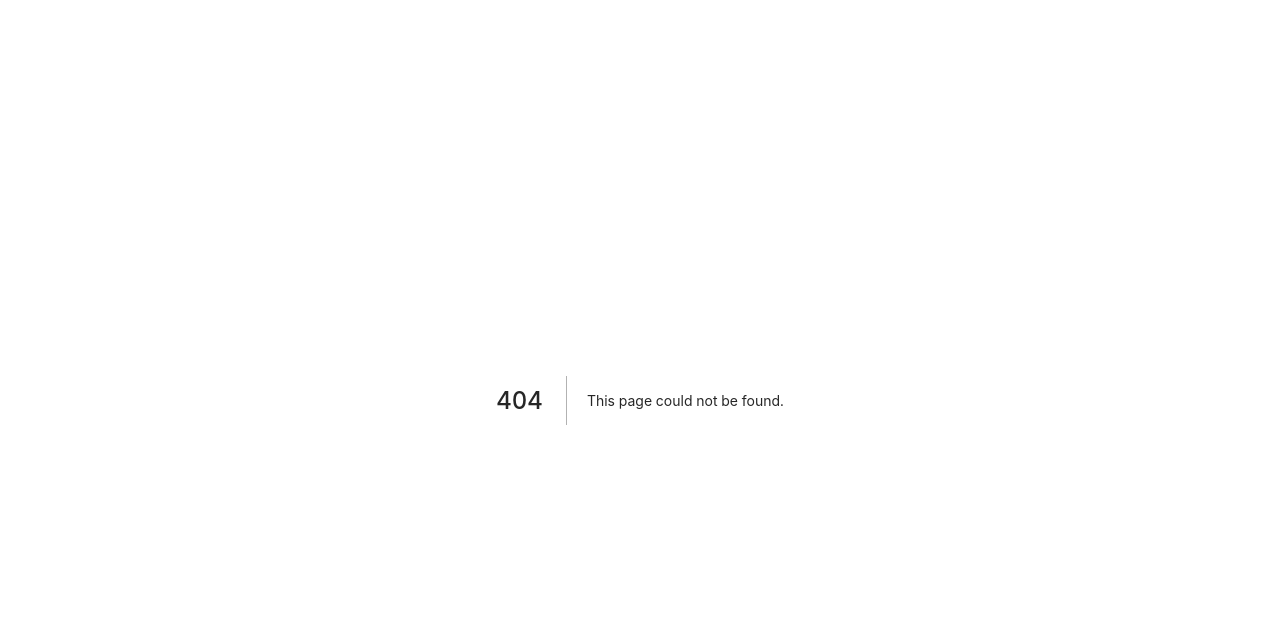
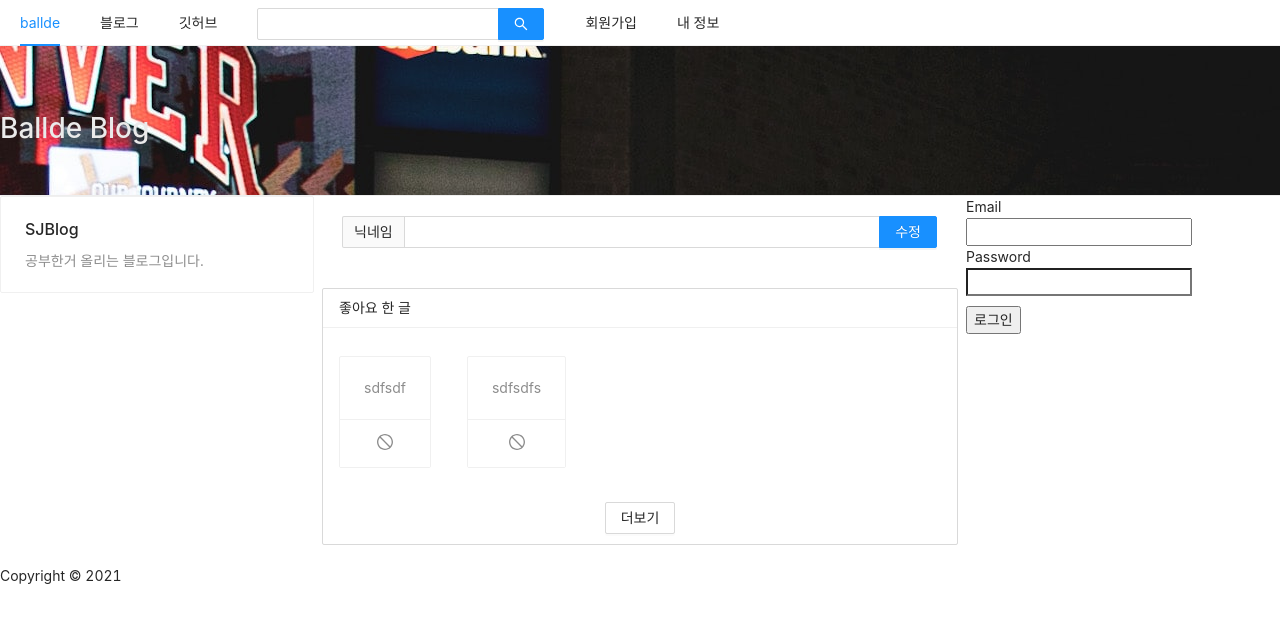
Before and after one commit to YuSunjo/Myblog, a Next.js app in the folder front/: page /profile in a window 1280 px wide. Before the commit this address had no page. Shown: the top 622 px of the page. Built offline with nearby package versions, Linux system fonts and the light colour scheme.

Commit message:
프로필 페이지

```diff
--- a/front/components/AppLayout.js
+++ b/front/components/AppLayout.js
@@ -36,6 +36,9 @@ const AppLayout = ({ children }) => {
                         <Link href="/signup"><a>회원가입</a></Link>
                     </Menu.Item>
                 )}
+                <Menu.Item>
+                    <Link href="/profile"><a>내 정보</a></Link>
+                </Menu.Item>
             </Menu>
             <div id="ImageHeader">
                 <Row>
--- /dev/null
+++ b/front/components/LikeList.js
@@ -0,0 +1,36 @@
+import { Button, List, Card } from 'antd';
+import React from 'react';
+import PropTypes from 'prop-types';
+import { StopOutlined } from '@ant-design/icons';
+
+const LikeList = ({ header, data }) => {
+    return (
+        <div>
+            <List
+                style={{ marginBottom: 20 }}
+                grid={{ gutter: 4, xs: 2, md: 3 }}
+                size="small"
+                header={<div>{header}</div>}
+                loadMore={<div style={{ textAlign: 'center', margin: '10px 0' }}><Button>더보기</Button></div>}
+                bordered
+                dataSource={data}
+                renderItem={(item) => {
+                    return (
+                        <List.Item style={{ marginTop: 20 }}>
+                            <Card actions={[<StopOutlined />]}>
+                                <Card.Meta description={item.title} />
+                            </Card>
+                        </List.Item>
+                    );
+                }}
+            />
+        </div>
+    );
+};
+
+LikeList.prototype = {
+    header: PropTypes.toString.isRequired,
+    data: PropTypes.array.isRequired,
+};
+
+export default LikeList;
--- /dev/null
+++ b/front/components/NicknameEditForm.js
@@ -0,0 +1,14 @@
+import React, { useMemo } from 'react';
+import { Form, Input } from 'antd';
+
+const NicknameEditForm = () => {
+    const style = useMemo(() => { return { marginBottom: '20px', border: '1px solid $d9d9d9', padding: '20px' }; }, []);
+
+    return (
+        <Form style={style}>
+            <Input.Search addonBefore="닉네임" enterButton="수정" />
+        </Form>
+    );
+};
+
+export default NicknameEditForm;
--- a/front/components/UserProfile.js
+++ b/front/components/UserProfile.js
@@ -8,6 +8,7 @@ const UserProfile = ({ setIsLoggedIn }) => {
     }, []);
     return (
         <Card
+        // Link
             actions={[<div key="like">좋아요한 게시글</div>]}
         >
             <Card.Meta
--- /dev/null
+++ b/front/pages/profile.js
@@ -0,0 +1,19 @@
+import React from 'react';
+import AppLayout from '../components/AppLayout';
+import NicknameEditForm from '../components/NicknameEditForm';
+import LikeList from '../components/LikeList';
+
+const Profile = () => {
+    const LikeLists = [{ title: 'sdfsdf' }, { title: 'sdfsdfs' }];
+
+    return (
+        <>
+            <AppLayout>
+                <NicknameEditForm />
+                <LikeList header="좋아요 한 글" data={LikeLists} />
+            </AppLayout>
+        </>
+    );
+};
+
+export default Profile;
```
